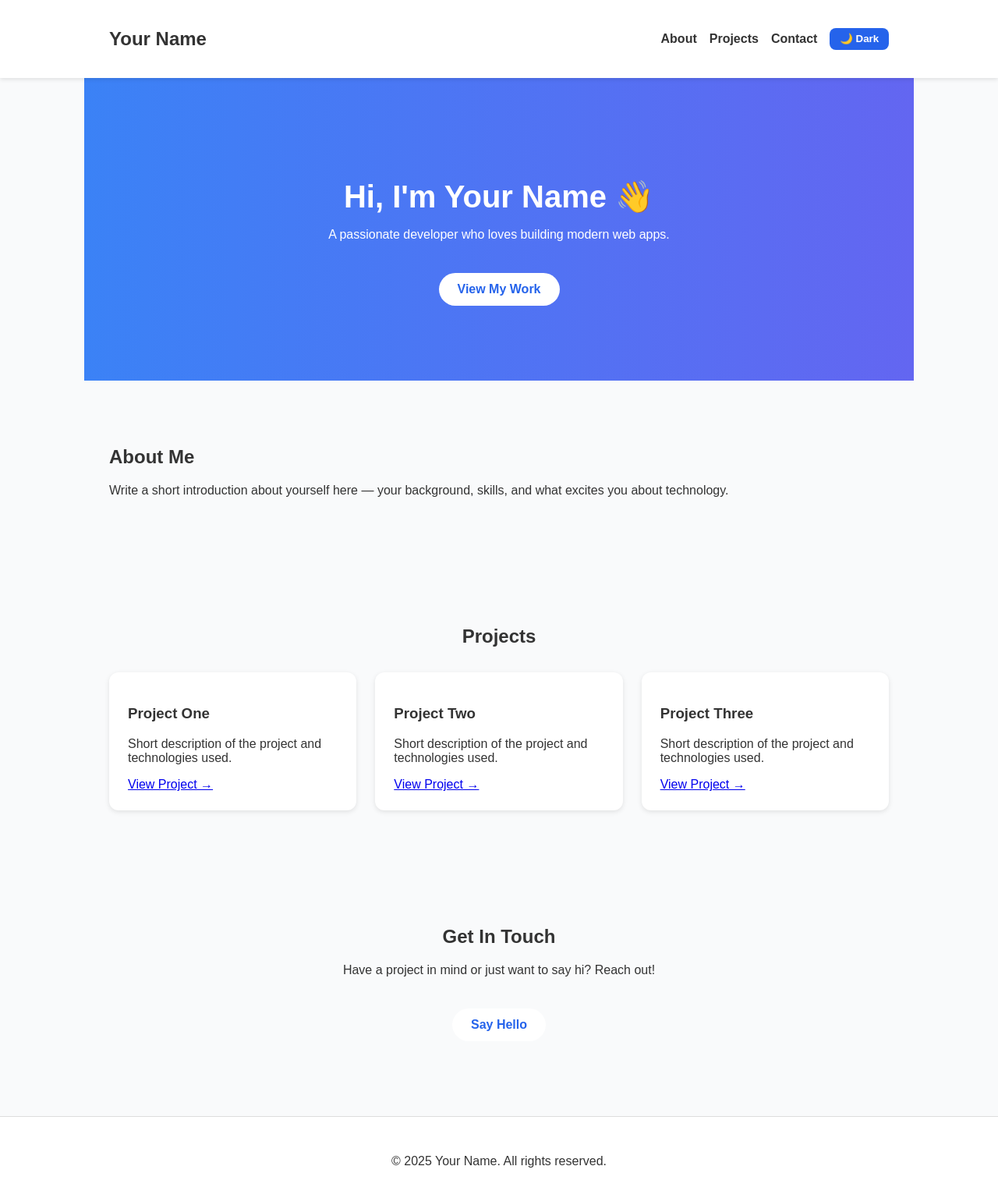
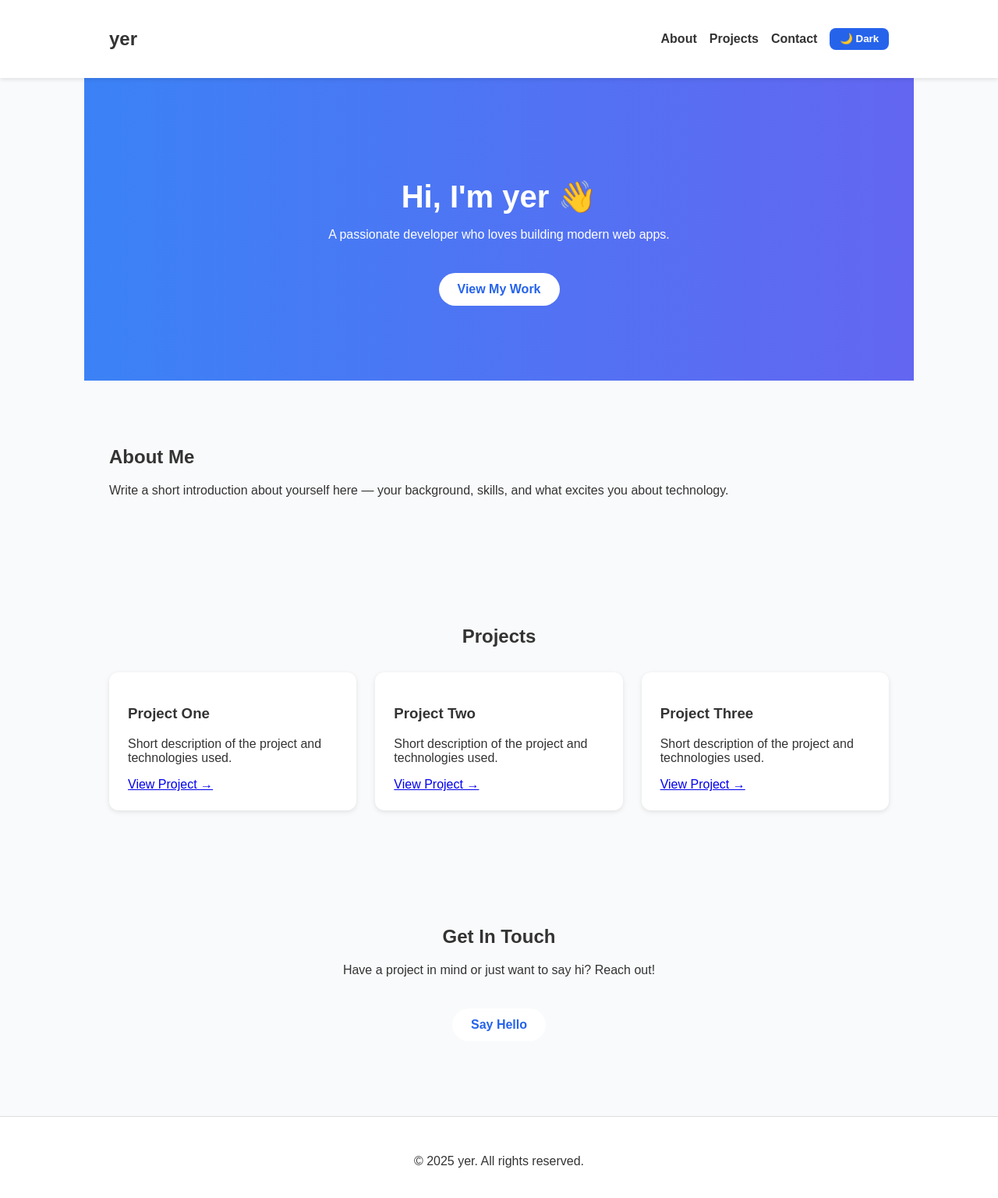
Before and after one commit to VanillaMilkshake162/Portfolio, a plain HTML site: page index.html in a window 1280 px wide. Shown: the whole page at 78% size. Drawn offline with Linux system fonts and the light colour scheme.

Commit message:
Update index.html

```diff
--- a/index.html
+++ b/index.html
@@ -3,7 +3,7 @@
 <head>
   <meta charset="UTF-8" />
   <meta name="viewport" content="width=device-width, initial-scale=1.0" />
-  <title>Your Name | Portfolio</title>
+  <title>yer | Portfolio</title>
   <style>
     body {
       margin: 0;
@@ -127,7 +127,7 @@
   <!-- Header -->
   <header>
     <div class="container">
-      <h2>Your Name</h2>
+      <h2>yer</h2>
       <nav>
         <a href="#about">About</a>
         <a href="#projects">Projects</a>
@@ -150,7 +150,7 @@
 
   <!-- Hero -->
   <section class="hero">
-    <h1>Hi, I'm Your Name 👋</h1>
+    <h1>Hi, I'm yer 👋</h1>
     <p>A passionate developer who loves building modern web apps.</p>
     <a href="#projects" class="btn">View My Work</a>
   </section>
@@ -189,12 +189,12 @@
   <section id="contact" style="text-align:center;">
     <h2>Get In Touch</h2>
     <p>Have a project in mind or just want to say hi? Reach out!</p>
-    <a href="mailto:youremail@example.com" class="btn">Say Hello</a>
+    <a href="mailto:developerstudios700@gmail.com" class="btn">Say Hello</a>
   </section>
 
   <!-- Footer -->
   <footer>
-    <p>© <span id="year"></span> Your Name. All rights reserved.</p>
+    <p>© <span id="year"></span> yer. All rights reserved.</p>
   </footer>
 
   <script>
```
